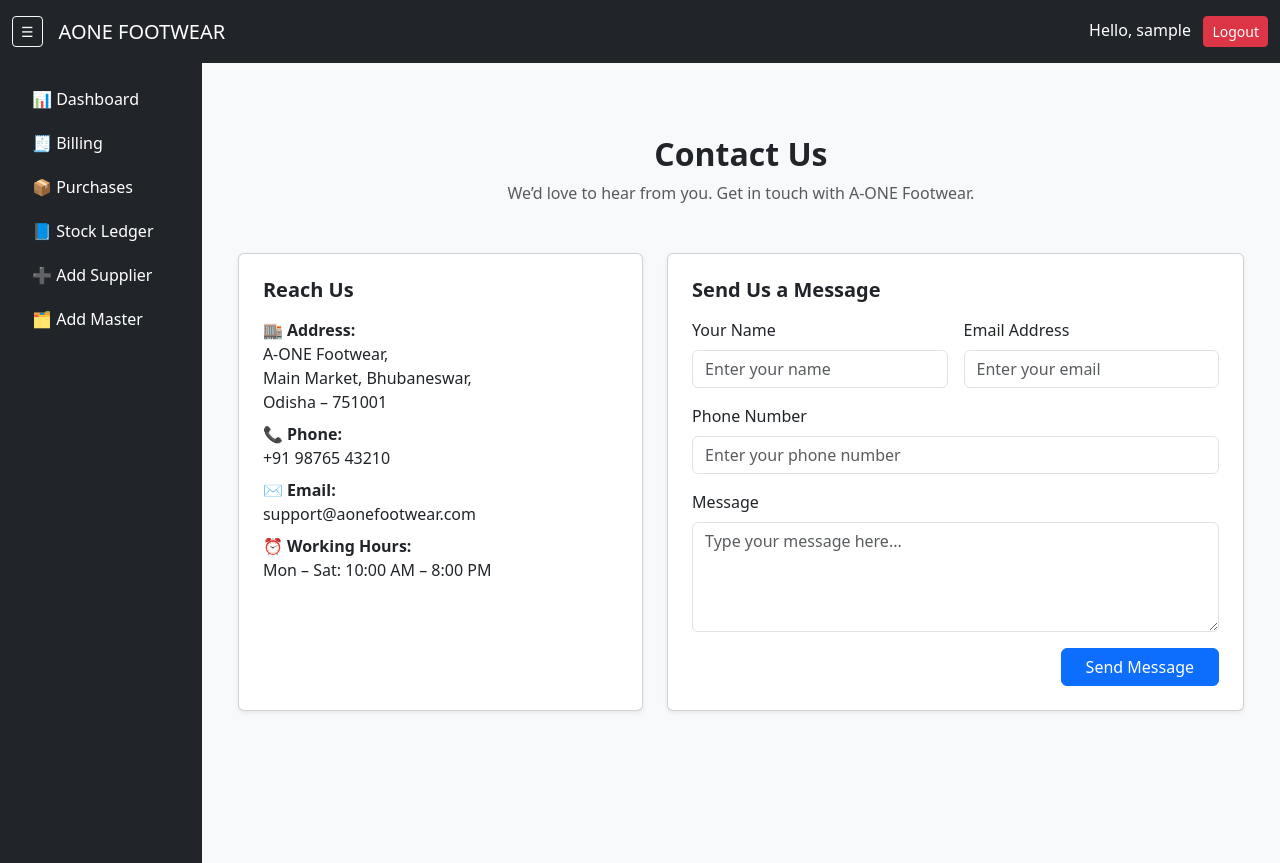
After one commit to PankajDashGIT/AONE-FIN-SERVICES, a Django app: page /contact/ in a window 1280 px wide. The commit adds this page. Run offline with Django 4.2, Linux system fonts and the light colour scheme; the visitor is signed in with stand-in values (Sample User, id 1).

```diff
--- a/aone_footwear/inventory/views.py
+++ b/aone_footwear/inventory/views.py
@@ -911,9 +911,9 @@ def privacy_view(request):
 def terms_view(request):
     return render(request, "inventory/terms.html")
 
-
+@login_required()
 def contact_view(request):
-    return render(request, "inventory/contact.html")
+    return render(request, "inventory/contact_us.html")
 
 
 @login_required
--- a/aone_footwear/templates/inventory/base.html
+++ b/aone_footwear/templates/inventory/base.html
@@ -5,15 +5,59 @@
 <head>
     <meta charset="UTF-8">
     <title>AONE FOOTWEAR</title>
+
+    <!-- Bootstrap CSS -->
+    <link rel="stylesheet" href="https://cdn.jsdelivr.net/npm/bootstrap@5.3.3/dist/css/bootstrap.min.css">
     <link rel="stylesheet" href="{% static 'inventory/css/styles.css' %}">
-    <link rel="stylesheet"
-          href="https://cdn.jsdelivr.net/npm/bootstrap@5.3.3/dist/css/bootstrap.min.css">
+
+    <style>
+        /* SIDEBAR */
+        #sidebar {
+            width: 220px;
+            min-height: 100vh;
+            background: #212529;
+            transition: all 0.3s ease;
+        }
+
+        #sidebar.collapsed {
+            width: 0;
+            overflow: hidden;
+            padding: 0 !important;
+        }
+
+        /* MAIN CONTENT */
+        #mainContent {
+            transition: all 0.3s ease;
+        }
+
+        #mainContent.expanded {
+            margin-left: 0 !important;
+        }
+
+        .sidebar-link {
+            color: #fff;
+            text-decoration: none;
+        }
+
+        .sidebar-link:hover {
+            background: #343a40;
+            border-radius: 4px;
+        }
+    </style>
+
     {% block extra_css %}{% endblock %}
 </head>
 <body class="bg-light">
+
+<!-- TOP NAVBAR -->
 <nav class="navbar navbar-dark bg-dark">
     <div class="container-fluid">
-        <span class="navbar-brand mb-0 h1">AONE FOOTWEAR</span>
+        <div class="d-flex align-items-center">
+            <!-- SIDEBAR TOGGLE BUTTON -->
+            <button id="sidebarToggle" class="btn btn-sm btn-outline-light me-3">☰</button>
+            <span class="navbar-brand mb-0 h1">AONE FOOTWEAR</span>
+        </div>
+
         <span class="navbar-text text-white">
             {% if user.is_authenticated %}
                 Hello, {{ user.username }} &nbsp;
@@ -23,24 +67,65 @@
     </div>
 </nav>
 
+<!-- PAGE LAYOUT -->
 <div class="d-flex">
-    <div class="sidebar bg-dark text-white p-3" style="min-height:100vh;width:220px;">
-        <ul class="nav flex-column">
-            <li class="nav-item"><a class="nav-link text-white" href="{% url 'sales_dashboard' %}">📊 Dashboard</a></li>
-            <li class="nav-item"><a class="nav-link text-white" href="{% url 'billing' %}">🧾 Billing</a></li>
-            <li class="nav-item"><a class="nav-link text-white" href="{% url 'purchase' %}">📦 Purchases</a></li>
-            <li class="nav-item"><a class="nav-link text-white" href="{% url 'ledger' %}">📘 Stock Ledger</a></li>
-            <li class="nav-item"><a class="nav-link text-white" href="{% url 'supplier_add' %}">ADD Supplier</a></li>
-            <li class="nav-item"><a class="nav-link text-white" href="{% url 'master_dashboard' %}">Add Master</a></li>
+
+    <!-- SIDEBAR -->
+    <div id="sidebar" class="text-white p-3">
+        <ul class="nav flex-column gap-1">
+            <li class="nav-item">
+                <a class="nav-link sidebar-link" href="{% url 'sales_dashboard' %}">📊 Dashboard</a>
+            </li>
+            <li class="nav-item">
+                <a class="nav-link sidebar-link" href="{% url 'billing' %}">🧾 Billing</a>
+            </li>
+            <li class="nav-item">
+                <a class="nav-link sidebar-link" href="{% url 'purchase' %}">📦 Purchases</a>
+            </li>
+            <li class="nav-item">
+                <a class="nav-link sidebar-link" href="{% url 'ledger' %}">📘 Stock Ledger</a>
+            </li>
+            <li class="nav-item">
+                <a class="nav-link sidebar-link" href="{% url 'supplier_add' %}">➕ Add Supplier</a>
+            </li>
+            <li class="nav-item">
+                <a class="nav-link sidebar-link" href="{% url 'master_dashboard' %}">🗂 Add Master</a>
+            </li>
         </ul>
     </div>
-    <main class="flex-fill p-4">
+
+    <!-- MAIN CONTENT -->
+    <main id="mainContent" class="flex-fill p-4">
         {% block content %}{% endblock %}
     </main>
 </div>
 
+<!-- JS -->
 <script src="https://code.jquery.com/jquery-3.7.1.min.js"></script>
+<script src="https://cdn.jsdelivr.net/npm/bootstrap@5.3.3/dist/js/bootstrap.bundle.min.js"></script>
 <script src="{% static 'inventory/js/ajax.js' %}"></script>
+
+<script>
+    const sidebar = document.getElementById('sidebar');
+    const mainContent = document.getElementById('mainContent');
+
+    // Restore state
+    if (localStorage.getItem('sidebar') === 'collapsed') {
+        sidebar.classList.add('collapsed');
+        mainContent.classList.add('expanded');
+    }
+
+    document.getElementById('sidebarToggle').addEventListener('click', function () {
+        sidebar.classList.toggle('collapsed');
+        mainContent.classList.toggle('expanded');
+
+        localStorage.setItem(
+            'sidebar',
+            sidebar.classList.contains('collapsed') ? 'collapsed' : 'expanded'
+        );
+    });
+</script>
+
 {% block extra_js %}{% endblock %}
 </body>
 </html>
--- /dev/null
+++ b/aone_footwear/templates/inventory/contact_us.html
@@ -0,0 +1,83 @@
+{% extends 'inventory/base.html' %}
+{% load static %}
+
+{% block content %}
+<div class="container my-5">
+
+  <div class="text-center mb-5">
+    <h2 class="fw-bold">Contact Us</h2>
+    <p class="text-muted">We’d love to hear from you. Get in touch with A-ONE Footwear.</p>
+  </div>
+
+  <div class="row g-4">
+
+    <!-- CONTACT INFO -->
+    <div class="col-md-5">
+      <div class="card shadow-sm p-4 h-100">
+        <h5 class="fw-bold mb-3">Reach Us</h5>
+
+        <p class="mb-2">
+          <strong>🏬 Address:</strong><br>
+          A-ONE Footwear,<br>
+          Main Market, Bhubaneswar,<br>
+          Odisha – 751001
+        </p>
+
+        <p class="mb-2">
+          <strong>📞 Phone:</strong><br>
+          +91 98765 43210
+        </p>
+
+        <p class="mb-2">
+          <strong>✉️ Email:</strong><br>
+          support@aonefootwear.com
+        </p>
+
+        <p class="mb-0">
+          <strong>⏰ Working Hours:</strong><br>
+          Mon – Sat: 10:00 AM – 8:00 PM
+        </p>
+      </div>
+    </div>
+
+    <!-- CONTACT FORM -->
+    <div class="col-md-7">
+      <div class="card shadow-sm p-4">
+        <h5 class="fw-bold mb-3">Send Us a Message</h5>
+
+        <form method="post">
+          {% csrf_token %}
+
+          <div class="row g-3">
+            <div class="col-md-6">
+              <label class="form-label">Your Name</label>
+              <input type="text" name="name" class="form-control" placeholder="Enter your name" required>
+            </div>
+
+            <div class="col-md-6">
+              <label class="form-label">Email Address</label>
+              <input type="email" name="email" class="form-control" placeholder="Enter your email" required>
+            </div>
+
+            <div class="col-md-12">
+              <label class="form-label">Phone Number</label>
+              <input type="text" name="phone" class="form-control" placeholder="Enter your phone number">
+            </div>
+
+            <div class="col-md-12">
+              <label class="form-label">Message</label>
+              <textarea name="message" rows="4" class="form-control" placeholder="Type your message here..." required></textarea>
+            </div>
+
+            <div class="col-md-12 text-end">
+              <button class="btn btn-primary px-4">Send Message</button>
+            </div>
+          </div>
+        </form>
+
+      </div>
+    </div>
+
+  </div>
+</div>
+{% endblock %}
```
Also changed, not shown: aone_footwear/templates/inventory/landing.html (+75 -23 lines).
